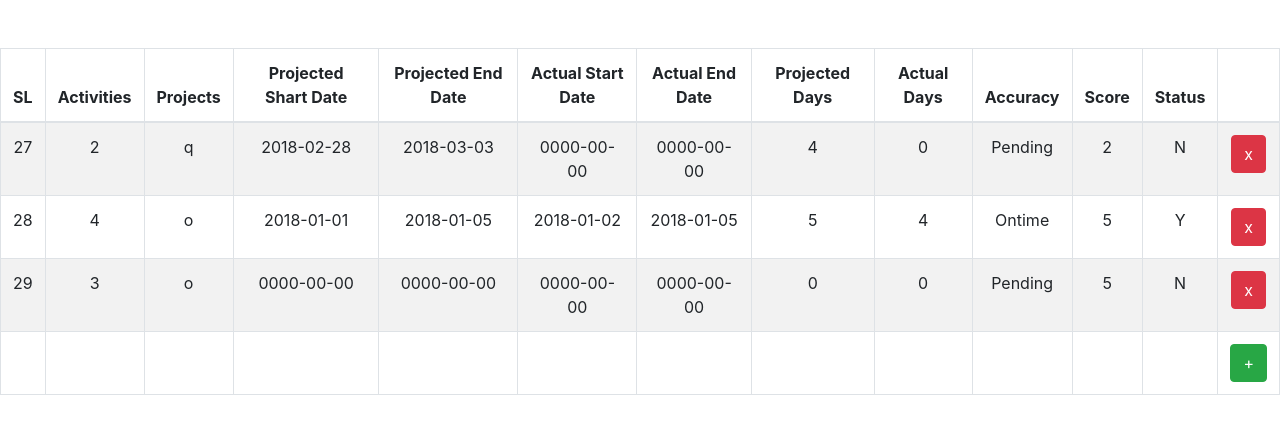
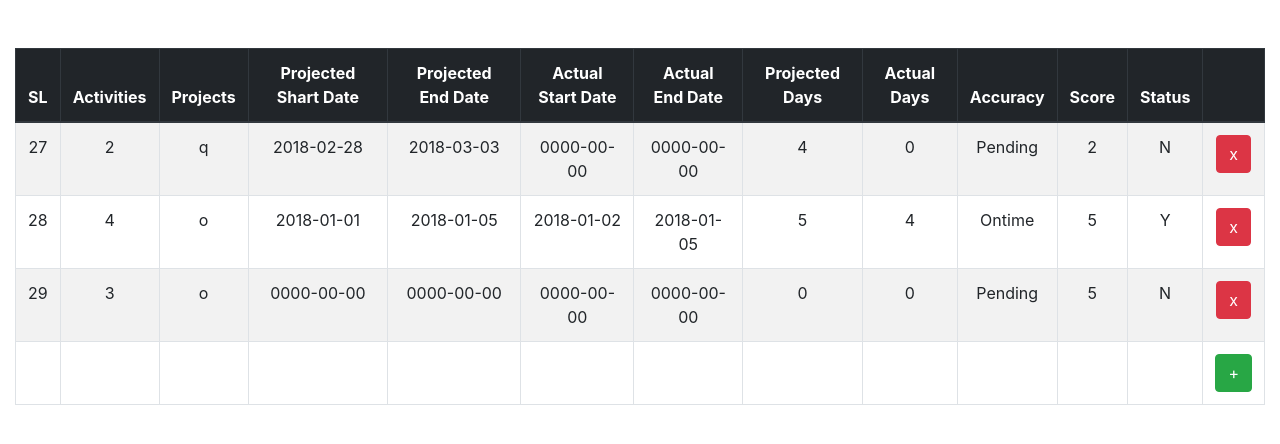
Before and after one commit to mahmudul-hasan-sreejon/progress-tracker, a PHP site: page /detail_report_page.php in a window 1280 px wide. Shown: the part 56-500 px from the top of the page. Run offline with PHP 8.4, Linux system fonts and the light colour scheme; data comes from the database, SQL or seed files in the repository.

Commit message:
bootstrap 4 css modified

```diff
--- a/data_grid/select.php
+++ b/data_grid/select.php
@@ -8,9 +8,9 @@ $result = mysqli_query($conn, $query);
 // Main Table Head
 $output = '';
 $output .= '
-    <div class="table-responsive text-center">
+    <div class="table-responsive-sm text-center">
         <table class="table table-bordered table-striped table-hover">
-            <thead>
+            <thead class="thead-dark">
                 <tr>
                     <th>SL</th>
                     <th>Activities</th>
--- a/detail_report_page.php
+++ b/detail_report_page.php
@@ -35,10 +35,12 @@
 
     <br><br>
 
-    <div class="table-responsive text-center">
-        <div id="live_data"></div>
+    <div class="container-fluid">
+        <div class="table-responsive-sm text-center">
+            <div id="live_data"></div>
 
-        <span id="result"></span>
+            <span id="result"></span>
+        </div>
     </div>
 
     <!-- Latest compiled JavaScript and jQuery library -->
@@ -137,7 +139,9 @@ $(document).ready(function() {
             dataType: "text",
             success: function(data) {
                 // alert(data);
-                $('#result').html("<div class='alert alert-success'>"+data+"</div>");
+                // $('#result').html("<div class='alert alert-success'><strong>"+data+"</strong></div>");
+
+                $('#result').html("<div class='alert alert-success alert-dismissible'><button type='button' class='close' data-dismiss='alert'>×</button><strong>"+data+"</strong></div>");
 
                 fetch_data();
             }
@@ -157,7 +161,9 @@ $(document).ready(function() {
             dataType: "text",
             success: function(data) {
                 // alert(data);
-				$('#result').html("<div class='alert alert-success'>"+data+"</div>");
+				// $('#result').html("<div class='alert alert-success'>"+data+"</div>");
+
+                $('#result').html("<div class='alert alert-success alert-dismissible'><button type='button' class='close' data-dismiss='alert'>×</button><strong>"+data+"</strong></div>");
 
                 fetch_data();
             }
@@ -277,7 +283,9 @@ $(document).ready(function() {
                 dataType: "text",
                 success: function(data) {
                     // alert(data);
-                    $('#result').html("<div class='alert alert-success'>"+data+"</div>");
+                    // $('#result').html("<div class='alert alert-success'>"+data+"</div>");
+
+                    $('#result').html("<div class='alert alert-success alert-dismissible'><button type='button' class='close' data-dismiss='alert'>×</button><strong>"+data+"</strong></div>");
 
                     fetch_data();
                 }
--- a/list_page.php
+++ b/list_page.php
@@ -35,9 +35,10 @@
 
     <br><br>
 
-    <div class="table-responsive text-center">
+    <div class="container-fluid">
+        <div class="table-responsive-sm text-center">
             <table class="table table-bordered table-striped table-hover">
-            <thead>
+                <thead class="thead-dark">
                     <tr>
                         <th>Activities</th>
                         <th>Project Name</th>
@@ -66,6 +67,7 @@
                 </tbody>
             </table>
         </div>
+    </div>
 
     <!-- Latest compiled JavaScript and jQuery library -->
     <script src="https://ajax.googleapis.com/ajax/libs/jquery/3.3.1/jquery.min.js"></script>
--- a/project_report_page.php
+++ b/project_report_page.php
@@ -35,9 +35,10 @@
 
     <br><br>
 
-    <div class="table-responsive text-center">
+    <div class="container-fluid">
+        <div class="table-responsive-sm text-center">
             <table class="table table-bordered table-striped table-hover">
-            <thead>
+                <thead class="thead-dark">
                     <tr>
                         <th>Projects</th>
                         <th>Total Score</th>
@@ -94,6 +95,7 @@
                 </tbody>
             </table>
         </div>
+    </div>
 
     <!-- Latest compiled JavaScript and jQuery library -->
     <script src="https://ajax.googleapis.com/ajax/libs/jquery/3.3.1/jquery.min.js"></script>
```
Lines whose indentation alone changed are shown as unchanged.
